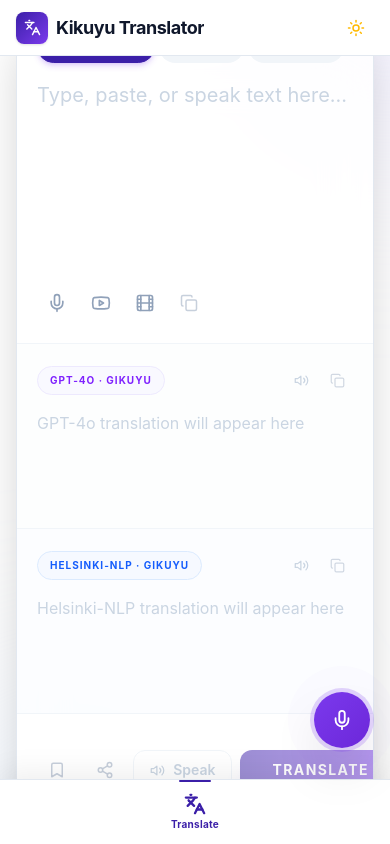
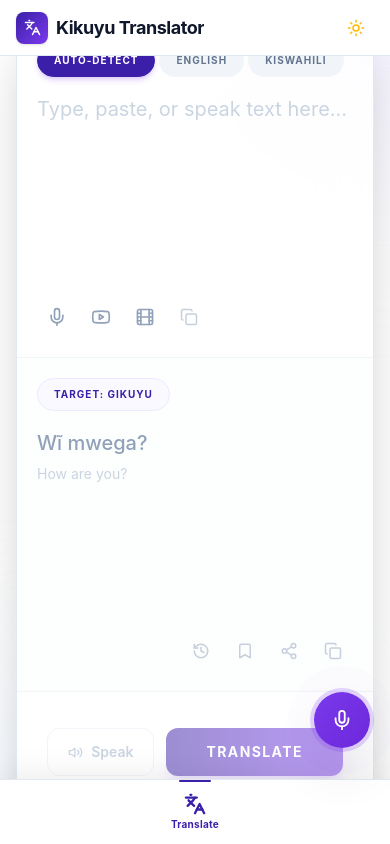
Before and after one commit to chillyreward/New-translator, a Next.js app: page /translate in a window 390 px wide. Built offline with nearby package versions, Linux system fonts and the light colour scheme.

Commit message:
Speak page: remove voice engine, fix voice ref error; translate page: single output, Speak button next to Translate

```diff
--- a/app/speak/page.tsx
+++ b/app/speak/page.tsx
@@ -14,12 +14,6 @@
   Play, Square, Download, Copy, CheckCircle2,
   Loader2, Volume2, AlertCircle,
 } from "lucide-react";
-
-const VOICES = [
-  { id: "mms",     label: "MMS Kikuyu",   desc: "Meta — native Kikuyu model",   color: "violet" },
-  { id: "openai",  label: "OpenAI",        desc: "Neural TTS — natural voice",   color: "blue"   },
-  { id: "coqui",   label: "Coqui XTTS",   desc: "Voice cloning — local server", color: "emerald"},
-];
 
 const SPEEDS = [
   { value: 0.75, label: "0.75×" },
@@ -41,7 +35,6 @@
 function SpeakContent() {
   const searchParams = useSearchParams();
   const [text, setText]         = useState(searchParams.get("q") ?? "");
-  const [voice, setVoice]       = useState("mms");
   const [speed, setSpeed]       = useState(1.0);
   const [state, setState]       = useState<State>("idle");
   const [error, setError]       = useState<string | null>(null);
@@ -67,15 +60,11 @@
     setState("loading");
 
     try {
-      // Pick endpoint based on voice
-      const endpoint = voice === "openai" ? "/api/text-to-speech" : "/api/speak";
-      const body: Record<string, unknown> = { text: text.trim() };
-      if (voice === "openai") body.voice = "onyx";
-
-      const res = await fetch(endpoint, {
+      // Always use the /api/speak endpoint (MMS → Coqui → OpenAI fallback chain)
+      const res = await fetch("/api/speak", {
         method: "POST",
         headers: { "Content-Type": "application/json" },
-        body: JSON.stringify(body),
+        body: JSON.stringify({ text: text.trim() }),
       });
 
       if (!res.ok) {
@@ -103,13 +92,13 @@
       setError(err instanceof Error ? err.message : "TTS failed.");
       setState("error");
     }
-  }, [text, voice, speed, audioUrl, stopAudio]);
+  }, [text, speed, audioUrl, stopAudio]);
 
   const handleDownload = () => {
     if (!audioUrl) return;
     const a = document.createElement("a");
     a.href     = audioUrl;
-    a.download = `kikuyu-tts-${Date.now()}.${voice === "openai" ? "mp3" : "wav"}`;
+    a.download = `kikuyu-tts-${Date.now()}.wav`;
     a.click();
   };
 
@@ -186,41 +175,6 @@
                       {copied ? <CheckCircle2 size={13} /> : <Copy size={13} />}
                       {copied ? "Copied" : "Copy"}
                     </button>
-                  </div>
-                </div>
-
-                {/* Voice selector */}
-                <div className="bg-white dark:bg-slate-900 rounded-2xl border border-slate-200 dark:border-slate-800 shadow-sm p-5">
-                  <label className="text-[10px] font-bold uppercase tracking-widest text-slate-400 dark:text-slate-500 mb-3 block">
-                    Voice Engine
-                  </label>
-                  <div className="grid grid-cols-1 sm:grid-cols-3 gap-3">
-                    {VOICES.map(v => (
-                      <button
-                        key={v.id}
-                        onClick={() => setVoice(v.id)}
-                        className={cn(
-                          "flex flex-col items-start p-3 rounded-xl border-2 transition-all text-left",
-                          voice === v.id
-                            ? "border-primary-500 bg-primary-50 dark:bg-primary-900/20"
-                            : "border-slate-100 dark:border-slate-800 hover:border-slate-300 dark:hover:border-slate-600"
-                        )}
-                      >
-                        <div className={cn(
-                          "w-2 h-2 rounded-full mb-2",
-                          voice === v.id ? "bg-primary-500" : "bg-slate-300 dark:bg-slate-600"
-                        )} />
-                        <span className={cn(
-                          "text-sm font-bold",
-                          voice === v.id ? "text-primary-700 dark:text-primary-300" : "text-slate-700 dark:text-slate-300"
-                        )}>
-                          {v.label}
-                        </span>
-                        <span className="text-[11px] text-slate-400 dark:text-slate-500 mt-0.5 leading-tight">
-                          {v.desc}
-                        </span>
-                      </button>
-                    ))}
                   </div>
                 </div>
 
@@ -328,7 +282,7 @@
 
                   {/* Active voice badge */}
                   <p className="text-xs text-slate-400 dark:text-slate-600 mt-2">
-                    {VOICES.find(v => v.id === voice)?.label} · {speed}× speed
+                    MMS Kikuyu · {speed}× speed
                   </p>
                 </div>
               </div>
--- a/components/TranslationCard.tsx
+++ b/components/TranslationCard.tsx
@@ -16,21 +16,18 @@
 
 export function TranslationCard({ initialText = "" }: { initialText?: string }) {
   const { addSavedPhrase } = useStore();
-  const [sourceLang, setSourceLang]   = useState("Auto-detect");
-  const mode                           = "translate";
-  const targetLang                     = "Gikuyu";
-  const [sourceText, setSourceText]   = useState(initialText);
+  const [sourceLang, setSourceLang]         = useState("Auto-detect");
+  const mode                                 = "translate";
+  const targetLang                           = "Gikuyu";
+  const [sourceText, setSourceText]         = useState(initialText);
   const [translatedText, setTranslatedText] = useState("");
-  const [openaiText, setOpenaiText]   = useState("");
-  const [helsinkiText, setHelsinkiText] = useState("");
-  const [isSaved, setIsSaved]         = useState(false);
-  const [loadingState, setLoadingState] = useState<LoadingState>("idle");
-  const [error, setError]             = useState<string | null>(null);
-  const [copiedSource, setCopiedSource] = useState(false);
-  const [copiedOpenai, setCopiedOpenai] = useState(false);
-  const [copiedHelsinki, setCopiedHelsinki] = useState(false);
-  const [youtubeUrl, setYoutubeUrl]   = useState("");
-  const [showYoutube, setShowYoutube] = useState(false);
+  const [isSaved, setIsSaved]               = useState(false);
+  const [loadingState, setLoadingState]     = useState<LoadingState>("idle");
+  const [error, setError]                   = useState<string | null>(null);
+  const [copiedSource, setCopiedSource]     = useState(false);
+  const [copiedTarget, setCopiedTarget]     = useState(false);
+  const [youtubeUrl, setYoutubeUrl]         = useState("");
+  const [showYoutube, setShowYoutube]       = useState(false);
 
   const mediaRecorderRef = useRef<MediaRecorder | null>(null);
   const audioChunksRef   = useRef<Blob[]>([]);
@@ -46,8 +43,6 @@
     clearError();
     setLoadingState("translating");
     setTranslatedText("");
-    setOpenaiText("");
-    setHelsinkiText("");
     setIsSaved(false);
 
     try {
@@ -63,8 +58,6 @@
       const data = await res.json();
       if (!res.ok) throw new Error(data.error || "Translation failed.");
       setTranslatedText(data.translation ?? "");
-      setOpenaiText(data.openaiTranslation ?? "");
-      setHelsinkiText(data.helsinkiTranslation ?? "");
     } catch (err: unknown) {
       setError(err instanceof Error ? err.message : "Translation failed.");
     } finally {
@@ -77,7 +70,7 @@
     if (!file) return;
     clearError();
     setLoadingState("video");
-    setSourceText(""); setTranslatedText(""); setOpenaiText(""); setHelsinkiText("");
+    setSourceText(""); setTranslatedText("");
     try {
       const form = new FormData();
       form.append("video", file);
@@ -98,7 +91,7 @@
     if (!youtubeUrl.trim()) { setError("Please enter a YouTube URL."); return; }
     clearError();
     setLoadingState("youtube");
-    setSourceText(""); setTranslatedText(""); setOpenaiText(""); setHelsinkiText("");
+    setSourceText(""); setTranslatedText("");
     try {
       const res  = await fetch("/api/youtube-transcript", {
         method: "POST",
@@ -122,7 +115,7 @@
     if (isRecording) { mediaRecorderRef.current?.stop(); return; }
     clearError();
     try {
-      const stream       = await navigator.mediaDevices.getUserMedia({ audio: true });
+      const stream        = await navigator.mediaDevices.getUserMedia({ audio: true });
       const mediaRecorder = new MediaRecorder(stream);
       mediaRecorderRef.current = mediaRecorder;
       audioChunksRef.current   = [];
@@ -153,9 +146,8 @@
 
   // ─── Save / Copy ──────────────────────────────────────────────────────────
   const handleSave = () => {
-    const textToSave = openaiText || translatedText;
-    if (!textToSave || isSaved) return;
-    addSavedPhrase({ sourceText, translatedText: textToSave, sourceLang, targetLang });
+    if (!translatedText || isSaved) return;
+    addSavedPhrase({ sourceText, translatedText, sourceLang, targetLang });
     setIsSaved(true);
   };
   const handleCopySource = () => {
@@ -164,21 +156,14 @@
     setCopiedSource(true);
     setTimeout(() => setCopiedSource(false), 2000);
   };
-  const handleCopyOpenai = () => {
-    if (!openaiText) return;
-    navigator.clipboard.writeText(openaiText);
-    setCopiedOpenai(true);
-    setTimeout(() => setCopiedOpenai(false), 2000);
-  };
-  const handleCopyHelsinki = () => {
-    if (!helsinkiText) return;
-    navigator.clipboard.writeText(helsinkiText);
-    setCopiedHelsinki(true);
-    setTimeout(() => setCopiedHelsinki(false), 2000);
+  const handleCopyTarget = () => {
+    if (!translatedText) return;
+    navigator.clipboard.writeText(translatedText);
+    setCopiedTarget(true);
+    setTimeout(() => setCopiedTarget(false), 2000);
   };
 
   const micLabel = loadingState === "listening" ? "Listening..." : loadingState === "transcribing" ? "Transcribing..." : "Voice Input";
-  const speakText = openaiText || translatedText;
 
   return (
     <Card className="overflow-hidden bg-white/80 dark:bg-slate-900/80 backdrop-blur-xl border border-slate-200 dark:border-slate-800 shadow-2xl transition-all duration-300">
@@ -216,7 +201,6 @@
 
         {/* ── Source ── */}
         <div className="flex-1 p-5 md:p-8 relative flex flex-col group transition-all">
-          {/* Language selector */}
           <div className="flex flex-wrap gap-1 md:gap-2 mb-4 md:mb-6">
             {SOURCE_LANGUAGES.map(lang => (
               <button key={lang}
@@ -245,33 +229,29 @@
             disabled={isBusy}
           />
 
-          {/* Source toolbar */}
           <div className="flex items-center justify-between mt-6">
             <div className="flex gap-1 md:gap-2">
-              {/* Mic */}
               <Button variant="ghost" size="icon" onClick={handleMicClick}
                 disabled={loadingState === "translating" || loadingState === "transcribing"}
                 title={micLabel}
                 className={cn("rounded-xl h-10 w-10 transition-all",
-                  isRecording        ? "text-red-500 dark:text-red-400 bg-red-50 dark:bg-red-900/20 animate-pulse"
+                  isRecording ? "text-red-500 dark:text-red-400 bg-red-50 dark:bg-red-900/20 animate-pulse"
                   : loadingState === "transcribing" ? "text-amber-500 dark:text-amber-400"
                   : "text-slate-400 dark:text-slate-500 hover:text-primary-600 dark:hover:text-primary-400 hover:bg-primary-50 dark:hover:bg-primary-900/20"
                 )}>
                 {loadingState === "transcribing" ? <Loader2 size={20} className="animate-spin" /> : isRecording ? <MicOff size={20} /> : <Mic size={20} />}
               </Button>
 
-              {/* YouTube */}
               <Button variant="ghost" size="icon" onClick={() => setShowYoutube(v => !v)}
                 disabled={isBusy} title="Transcribe from YouTube"
                 className={cn("rounded-xl h-10 w-10 transition-all",
-                  showYoutube            ? "text-red-500 bg-red-50 dark:bg-red-900/20"
+                  showYoutube ? "text-red-500 bg-red-50 dark:bg-red-900/20"
                   : loadingState === "youtube" ? "text-red-500 animate-pulse"
                   : "text-slate-400 dark:text-slate-500 hover:text-red-500 hover:bg-red-50 dark:hover:bg-red-900/20"
                 )}>
                 {loadingState === "youtube" ? <Loader2 size={20} className="animate-spin" /> : <Youtube size={20} />}
               </Button>
 
-              {/* Video upload */}
               <input ref={videoInputRef} type="file" accept="video/*,.mp4,.mov,.avi,.mkv,.webm" className="hidden"
                 onChange={e => { const f = e.target.files?.[0]; if (f) handleVideoUpload(f); }} />
               <Button variant="ghost" size="icon" onClick={() => videoInputRef.current?.click()}
@@ -283,7 +263,6 @@
                 {loadingState === "video" ? <Loader2 size={20} className="animate-spin" /> : <Film size={20} />}
               </Button>
 
-              {/* Copy source */}
               <Button variant="ghost" size="icon" onClick={handleCopySource}
                 disabled={!sourceText.trim()} title="Copy source text"
                 className={cn("rounded-xl h-10 w-10 transition-all",
@@ -299,101 +278,71 @@
           </div>
         </div>
 
-        {/* ── Translation outputs ── */}
-        <div className="flex-1 flex flex-col divide-y divide-slate-100 dark:divide-slate-800">
-
-          {/* GPT-4o output */}
-          <div className="flex-1 p-5 md:p-6 bg-slate-50/30 dark:bg-slate-950/30 flex flex-col">
-            <div className="flex items-center gap-2 mb-3">
-              <span className="text-[10px] font-bold text-violet-600 dark:text-violet-400 px-3 py-1.5 rounded-full border border-violet-100 dark:border-violet-800/50 bg-violet-50/50 dark:bg-violet-900/20 uppercase tracking-widest">
-                GPT-4o · Gikuyu
-              </span>
-              <div className="ml-auto flex gap-1">
-                {/* Speak this text on Speak page */}
-                <Link
-                  href={openaiText ? `/speak?q=${encodeURIComponent(openaiText)}` : "/speak"}
-                  title="Open in Speak page"
-                  className={cn(
-                    "rounded-xl h-8 w-8 flex items-center justify-center transition-all",
-                    openaiText
-                      ? "text-violet-500 hover:text-violet-700 hover:bg-violet-50 dark:hover:bg-violet-900/20"
-                      : "text-slate-300 dark:text-slate-700 pointer-events-none"
-                  )}
-                >
-                  <Volume2 size={15} />
-                </Link>
-                <button onClick={handleCopyOpenai} disabled={!openaiText} title="Copy"
-                  className={cn("rounded-xl h-8 w-8 flex items-center justify-center transition-all",
-                    copiedOpenai ? "text-green-500" : "text-slate-400 hover:text-slate-700 dark:hover:text-slate-200",
-                    !openaiText && "opacity-40 cursor-not-allowed"
-                  )}>
-                  {copiedOpenai ? <CheckCircle2 size={15} /> : <Copy size={15} />}
-                </button>
-              </div>
-            </div>
-            <div className="flex-1 text-lg md:text-xl text-slate-900 dark:text-white min-h-[100px] font-serif leading-relaxed">
-              {loadingState === "translating" ? (
-                <div className="flex items-center gap-2 text-slate-400 dark:text-slate-600">
-                  <Loader2 size={18} className="animate-spin text-violet-500 shrink-0" />
-                  <span className="text-sm font-sans">Translating with GPT-4o…</span>
-                </div>
-              ) : openaiText ? (
-                <p className="animate-in fade-in duration-500">{openaiText}</p>
-              ) : (
-                <span className="text-slate-300 dark:text-slate-700 text-base">GPT-4o translation will appear here</span>
-              )}
+        {/* ── Translation output ── */}
+        <div className="flex-1 p-5 md:p-8 bg-slate-50/30 dark:bg-slate-950/30 relative flex flex-col group/result transition-all">
+          <div className="flex items-center justify-between mb-4 md:mb-6">
+            <div className="text-[10px] md:text-xs font-bold text-primary-600 dark:text-primary-400 px-4 py-2 rounded-full border border-primary-100 dark:border-primary-800/50 bg-primary-50/50 dark:bg-primary-900/20 uppercase tracking-widest">
+              Target: {targetLang}
             </div>
           </div>
 
-          {/* Helsinki output */}
-          <div className="flex-1 p-5 md:p-6 bg-blue-50/20 dark:bg-blue-950/10 flex flex-col">
-            <div className="flex items-center gap-2 mb-3">
-              <span className="text-[10px] font-bold text-blue-600 dark:text-blue-400 px-3 py-1.5 rounded-full border border-blue-100 dark:border-blue-800/50 bg-blue-50/50 dark:bg-blue-900/20 uppercase tracking-widest">
-                Helsinki-NLP · Gikuyu
-              </span>
-              <div className="ml-auto flex gap-1">
-                <Link
-                  href={helsinkiText ? `/speak?q=${encodeURIComponent(helsinkiText)}` : "/speak"}
-                  title="Open in Speak page"
-                  className={cn(
-                    "rounded-xl h-8 w-8 flex items-center justify-center transition-all",
-                    helsinkiText
-                      ? "text-blue-500 hover:text-blue-700 hover:bg-blue-50 dark:hover:bg-blue-900/20"
-                      : "text-slate-300 dark:text-slate-700 pointer-events-none"
-                  )}
-                >
-                  <Volume2 size={15} />
-                </Link>
-                <button onClick={handleCopyHelsinki} disabled={!helsinkiText} title="Copy"
-                  className={cn("rounded-xl h-8 w-8 flex items-center justify-center transition-all",
-                    copiedHelsinki ? "text-green-500" : "text-slate-400 hover:text-slate-700 dark:hover:text-slate-200",
-                    !helsinkiText && "opacity-40 cursor-not-allowed"
-                  )}>
-                  {copiedHelsinki ? <CheckCircle2 size={15} /> : <Copy size={15} />}
-                </button>
+          <div className="flex-1 text-xl md:text-2xl text-slate-900 dark:text-white min-h-[180px] font-serif leading-relaxed transition-colors">
+            {loadingState === "translating" ? (
+              <div className="flex items-center gap-3 text-slate-400 dark:text-slate-600">
+                <Loader2 size={22} className="animate-spin text-primary-500 shrink-0" />
+                <span className="text-base font-sans">Translating...</span>
               </div>
+            ) : translatedText ? (
+              <p className="animate-in fade-in duration-500">{translatedText}</p>
+            ) : (
+              <div className="text-slate-300 dark:text-slate-700 transition-colors">
+                <span className="font-medium text-slate-400 dark:text-slate-600">Wĩ mwega?</span>
+                <span className="block text-sm mt-1">How are you?</span>
+              </div>
+            )}
+          </div>
+
+          <div className="flex items-center justify-between mt-6">
+            <div className="flex gap-1 md:gap-2">
             </div>
-            <div className="flex-1 text-lg md:text-xl text-slate-900 dark:text-white min-h-[100px] font-serif leading-relaxed">
-              {loadingState === "translating" ? (
-                <div className="flex items-center gap-2 text-slate-400 dark:text-slate-600">
-                  <Loader2 size={18} className="animate-spin text-blue-500 shrink-0" />
-                  <span className="text-sm font-sans">Translating with Helsinki-NLP…</span>
-                </div>
-              ) : helsinkiText ? (
-                <p className="animate-in fade-in duration-500">{helsinkiText}</p>
-              ) : (
-                <span className="text-slate-300 dark:text-slate-700 text-base">Helsinki-NLP translation will appear here</span>
-              )}
+
+            <div className="flex gap-1">
+              <Button variant="ghost" size="icon" disabled title="Translation history (coming soon)"
+                className="rounded-xl h-10 w-10 text-slate-400 dark:text-slate-500 transition-all">
+                <History size={18} />
+              </Button>
+              <Button variant="ghost" size="icon" onClick={handleSave}
+                disabled={!translatedText || isSaved} title={isSaved ? "Phrase saved!" : "Save phrase"}
+                className={cn("rounded-xl h-10 w-10 transition-all",
+                  isSaved ? "text-primary-600 dark:text-primary-400" : "text-slate-400 dark:text-slate-500 hover:text-slate-900 dark:hover:text-slate-100",
+                  !translatedText && "opacity-40 cursor-not-allowed"
+                )}>
+                <Bookmark size={18} className={isSaved ? "fill-current" : ""} />
+              </Button>
+              <Button variant="ghost" size="icon"
+                onClick={() => { if (translatedText && navigator.share) navigator.share({ title: "Gikuyu Translation", text: translatedText }); }}
+                disabled={!translatedText} title="Share translation"
+                className={cn("rounded-xl h-10 w-10 text-slate-400 dark:text-slate-500 hover:text-slate-900 dark:hover:text-slate-100 transition-all",
+                  !translatedText && "opacity-40 cursor-not-allowed"
+                )}>
+                <Share2 size={18} />
+              </Button>
+              <Button variant="ghost" size="icon" onClick={handleCopyTarget}
+                disabled={!translatedText} title="Copy translation"
+                className={cn("rounded-xl h-10 w-10 transition-all",
+                  copiedTarget ? "text-green-500 dark:text-green-400" : "text-slate-400 dark:text-slate-500 hover:text-slate-900 dark:hover:text-slate-100",
+                  !translatedText && "opacity-40 cursor-not-allowed"
+                )}>
+                {copiedTarget ? <CheckCircle2 size={18} /> : <Copy size={18} />}
+              </Button>
             </div>
           </div>
+        </div>
 
-        </div>
       </div>
 
       {/* ── Bottom Action Bar ── */}
       <div className="p-5 md:p-6 border-t border-slate-100 dark:border-slate-800 bg-white dark:bg-slate-900/50 flex flex-col sm:flex-row items-center justify-between gap-4 transition-colors">
-
-        {/* Status */}
         <div className="text-xs text-slate-400 dark:text-slate-600 font-medium">
           {loadingState === "listening" && (
             <span className="flex items-center gap-2 text-red-500 dark:text-red-400 animate-pulse">
@@ -418,36 +367,12 @@
           )}
         </div>
 
-        {/* Right side actions */}
-        <div className="flex items-center gap-2">
-          {/* Save */}
-          <Button variant="ghost" size="icon" disabled title="Translation history (coming soon)"
-            className="rounded-xl h-10 w-10 text-slate-400 dark:text-slate-500 transition-all">
-            <History size={18} />
-          </Button>
-          <Button variant="ghost" size="icon" onClick={handleSave}
-            disabled={!(openaiText || translatedText) || isSaved} title={isSaved ? "Phrase saved!" : "Save phrase"}
-            className={cn("rounded-xl h-10 w-10 transition-all",
-              isSaved ? "text-primary-600 dark:text-primary-400" : "text-slate-400 dark:text-slate-500 hover:text-slate-900 dark:hover:text-slate-100",
-              !(openaiText || translatedText) && "opacity-40 cursor-not-allowed"
-            )}>
-            <Bookmark size={18} className={isSaved ? "fill-current" : ""} />
-          </Button>
-          <Button variant="ghost" size="icon"
-            onClick={() => { const t = openaiText || translatedText; if (t && navigator.share) navigator.share({ title: "Gikuyu Translation", text: t }); }}
-            disabled={!(openaiText || translatedText)} title="Share translation"
-            className={cn("rounded-xl h-10 w-10 text-slate-400 dark:text-slate-500 hover:text-slate-900 dark:hover:text-slate-100 transition-all",
-              !(openaiText || translatedText) && "opacity-40 cursor-not-allowed"
-            )}>
-            <Share2 size={18} />
-          </Button>
-
-          {/* Speak on Speak page */}
+        <div className="flex items-center gap-3">
           <Link
-            href={speakText ? `/speak?q=${encodeURIComponent(speakText)}` : "/speak"}
+            href={translatedText ? `/speak?q=${encodeURIComponent(translatedText)}` : "/speak"}
             className={cn(
-              "inline-flex items-center gap-2 px-4 h-10 rounded-xl text-sm font-semibold transition-all border",
-              speakText
+              "inline-flex items-center gap-2 px-5 h-12 rounded-xl text-sm font-semibold border transition-all",
+              translatedText
                 ? "bg-primary-50 dark:bg-primary-900/20 text-primary-600 dark:text-primary-400 border-primary-200 dark:border-primary-800/50 hover:bg-primary-100 dark:hover:bg-primary-900/40"
                 : "text-slate-300 dark:text-slate-700 border-slate-100 dark:border-slate-800 pointer-events-none"
             )}
@@ -456,12 +381,11 @@
             Speak
           </Link>
 
-          {/* Translate button */}
           <Button
             onClick={handleTranslate}
             disabled={isBusy || !sourceText.trim()}
             className={cn(
-              "px-8 h-10 text-sm font-bold uppercase tracking-widest shadow-xl shadow-primary-500/20 dark:shadow-primary-900/20 transition-all hover:scale-[1.02] active:scale-[0.98]",
+              "w-full sm:w-auto px-10 h-12 text-sm font-bold uppercase tracking-widest shadow-xl shadow-primary-500/20 dark:shadow-primary-900/20 transition-all hover:scale-[1.02] active:scale-[0.98]",
               (isBusy || !sourceText.trim()) && "opacity-60 cursor-not-allowed hover:scale-100"
             )}
           >
```
Also changed, not shown: 1 other file (tests, documents, lock files or other folders).
